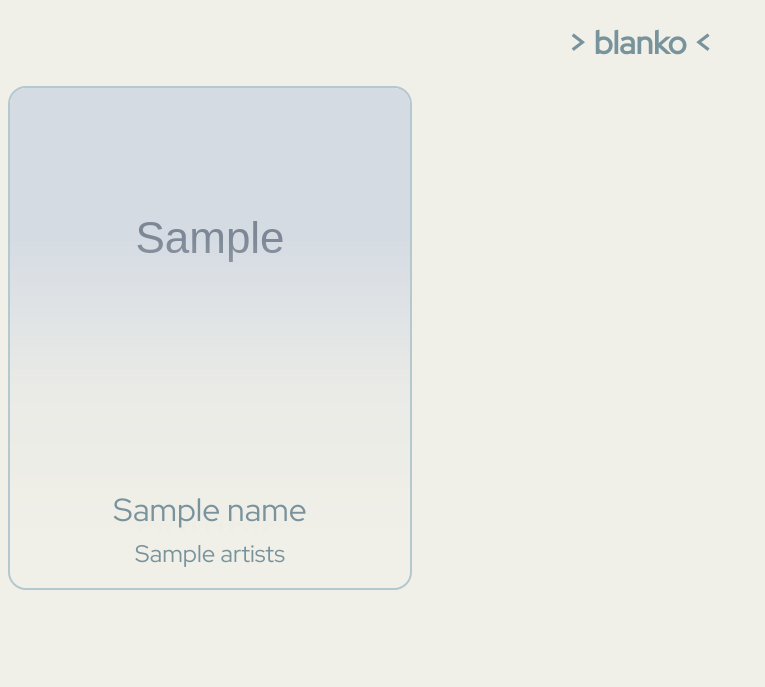
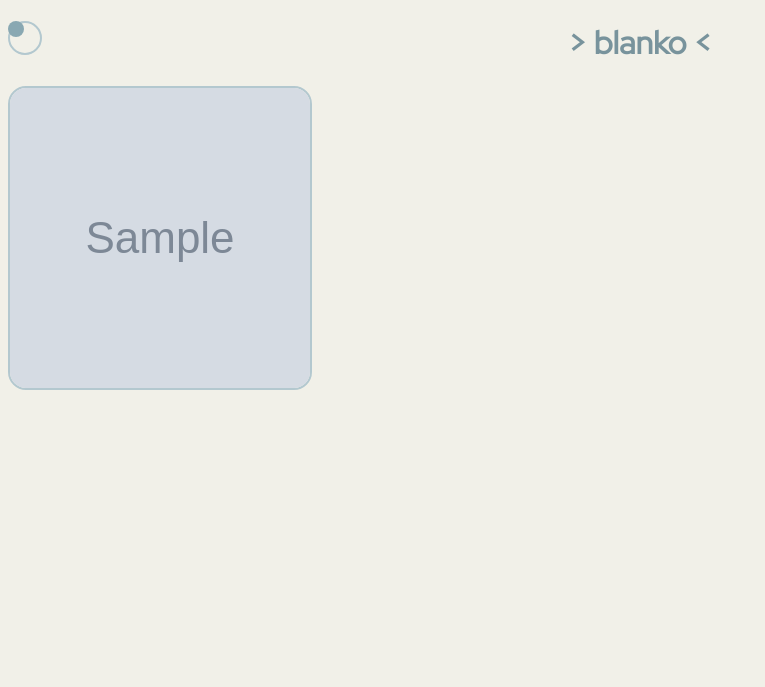
Before and after one commit to deeptanshu27/blanko.vercel.app, a Flask app: template src/templates/index.html in a window 1280 px wide. Shown: the top 687 px of the page, without its empty margins (0-765 px from the left). Run offline with Flask 3, Linux system fonts and the light colour scheme; the template is opened without the code that fills it: most values are stand-ins (such as "Sample title", 1, 10 or a date in 2020); grey boxes marked "Sample" are stand-in pictures.

Commit message:
some stuff & cursor

```diff
--- a/src/main.py
+++ b/src/main.py
@@ -5,7 +5,7 @@
 #   Another square next to spotify displaying projects
 #   If spotify not playing display anime pfp (like that anime girl drinking coffee)
 
-from flask import Flask, render_template
+from flask import Flask, render_template, url_for
 import requests
 import spotipy
 from spotipy import SpotifyClientCredentials, SpotifyOAuth
@@ -43,11 +43,11 @@ def hello_world():
             img     = curr_playing["item"]["album"]["images"][1]["url"]
             artists = ", ".join([i["name"] for i in curr_playing["item"]["album"]["artists"]])
             # return curr_playing["item"]
-            return render_template("index.html/", name=name, href=href, img=img, artists=artists)
+            return render_template("index.html/", is_playing=True, name=name, href=href, img=img, artists=artists)
         else:
-            return "No track currently playing..."
+            return render_template("index.html/", is_playing=False, img=url_for("static", filename="images/pfp.jpg"))
     else:
-        return "No track currently playing..."
+        return render_template("index.html/", is_playing=False, img=url_for("static", filename="images/pfp.jpg"))
 
 
     # return "hi"
--- /dev/null
+++ b/src/static/scripts/cursor.js
@@ -0,0 +1,14 @@
+function setupCursor() {
+    console.log("daymn")
+    document.addEventListener("mousemove", (e) => moveCursor(e));
+}
+
+function moveCursor(e) {
+    let smallCursor = document.getElementById("small-cursor");
+    smallCursor.style.top = (e.pageY - 8) + "px";
+    smallCursor.style.left = (e.pageX - 8) + "px";
+
+    let bigCursor = document.getElementById("big-cursor");
+    bigCursor.style.top = (e.pageY - 17) + "px";
+    bigCursor.style.left = (e.pageX - 17) + "px";
+}
--- /dev/null
+++ b/src/static/scripts/spotify.js
@@ -0,0 +1,13 @@
+function shorten() {
+    try {
+        let original_name = document.getElementById("name").innerText;
+        let new_name = original_name.length > 16 ? original_name.slice(0, 16) + ".." : original_name;
+        document.getElementById("name").innerText = new_name;
+
+        let original_artists = document.getElementById("artists").innerText;
+        let new_artists = original_artists.length > 20 ? original_artists.slice(0, 20) + ".." : original_artists;
+        document.getElementById("artists").innerText = new_artists;
+    } catch (e) {
+        console.log("No song is currently playing...")
+    }
+}
--- /dev/null
+++ b/src/static/stylesheets/cursor.css
@@ -0,0 +1,16 @@
+#big-cursor {
+    width: 30px;
+    height: 30px;
+    border: 2px solid #B3C8CF;
+    border-radius: 100%;
+    position: absolute;
+    transition: 0.3s ease-out;
+}
+
+#small-cursor {
+    width: 16px;
+    height: 16px;
+    background-color: #89A8B2;
+    border-radius: 100%;
+    position: absolute;
+}
--- a/src/static/spotify.css
+++ b/src/static/stylesheets/spotify.css
@@ -11,6 +11,8 @@
 
 .spotify img {
     border-radius: 16px 16px 0 0;
+    width: 18.75rem;
+    height: 18.75rem;
 }
 .imgs {
     display: grid;
@@ -22,7 +24,7 @@
 .img-dup {
     transform: rotate(180deg);
     transform: scaleY(-1);
-    mask-image: linear-gradient(transparent 50%, rgba(0, 0, 0, 0.25));
+    mask-image: linear-gradient(transparent 50%, rgba(0, 0, 0, 0.25) 100%);
 }
 
 .info {
@@ -45,7 +47,6 @@
 
 a {
     all: unset;
-    cursor: pointer;
 }
 
 .spotify-container {
--- a/src/static/style.css
+++ b/src/static/stylesheets/style.css
@@ -9,4 +9,5 @@ body {
     background-color: #F1F0E8;
     overflow: hidden;
     text-align: center;
+    cursor: none;
 }
--- a/src/templates/index.html
+++ b/src/templates/index.html
@@ -4,26 +4,22 @@
         <meta charset="UTF-8">
         <meta name="viewport" content="width=device-width, initial-scale=1.0">
         <title>Document</title>
-        <link rel="stylesheet" href="{{ url_for('static', filename='style.css') }}">
-        <link rel="stylesheet" href="{{ url_for('static', filename='spotify.css') }}">
-        <script>
-            function shorten() {
-                let original_name = document.getElementById("name").innerText;
-                let new_name = original_name.length > 16 ? original_name.slice(0, 16) + ".." : original_name;
-                document.getElementById("name").innerText = new_name;
+        <link rel="stylesheet" href="{{ url_for('static', filename='stylesheets/style.css') }}">
+        <link rel="stylesheet" href="{{ url_for('static', filename='stylesheets/spotify.css') }}">
+        <link rel="stylesheet" href="{{ url_for('static', filename='stylesheets/cursor.css') }}">
+        <script src="{{ url_for('static', filename='scripts/spotify.js') }}"></script>
+        <script src="{{ url_for('static', filename='scripts/cursor.js') }}"></script>
+    </head>
+    <body onload="shorten();setupCursor()">
+        <div id="big-cursor"></div>
+        <div id="small-cursor"></div>
 
-                let original_artists = document.getElementById("artists").innerText;
-                let new_artists = original_artists.length > 20 ? original_artists.slice(0, 20) + ".." : original_artists;
-                document.getElementById("artists").innerText = new_artists;
-            }
-        </script>
-    </head>
-    <body onload="shorten()">
         <h1 style="color: #78939c;">> blanko <</h1>
         <div class="spotify-container">
-            <a href="{{ href }}">
+            <a href="{{ href }}" class="selectable">
                 <div class="spotify">
                     <div class="imgs">
+                        {% if is_playing %}
                         <img class="img" src="{{ img }}">
                         <div class="info">
                             <img class="img-dup" src="{{ img }}">
@@ -36,6 +32,9 @@
                             </div> -->
                             <h2 class="artists" id="artists">{{ artists }}</h2>
                         </div>
+                        {% else %}
+                        <img class="img" src="{{ img }}" style="border-radius: 16px; mask-image: none;">
+                        {% endif %}
                     </div>
                 </div>
             </a>
```
Also changed, not shown: src/static/images/pfp.jpg (added), 1 other file.
